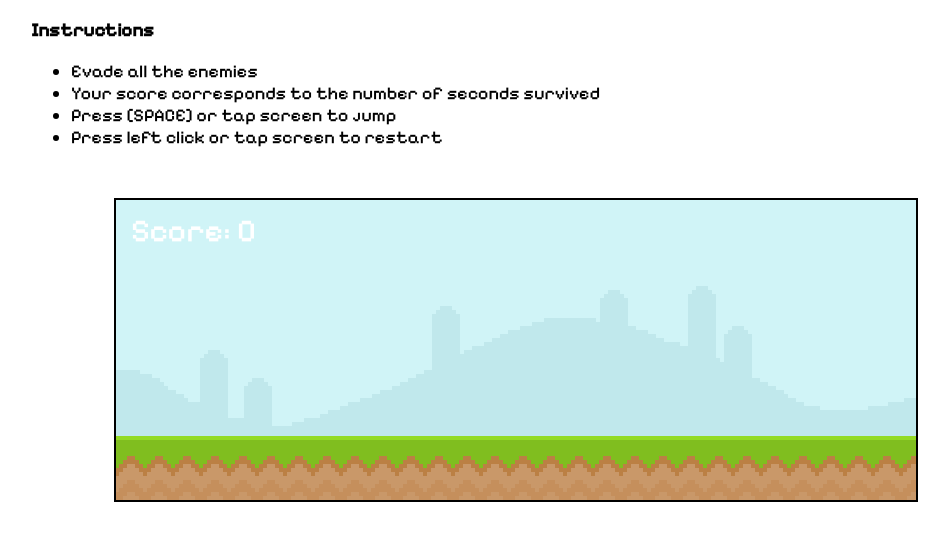
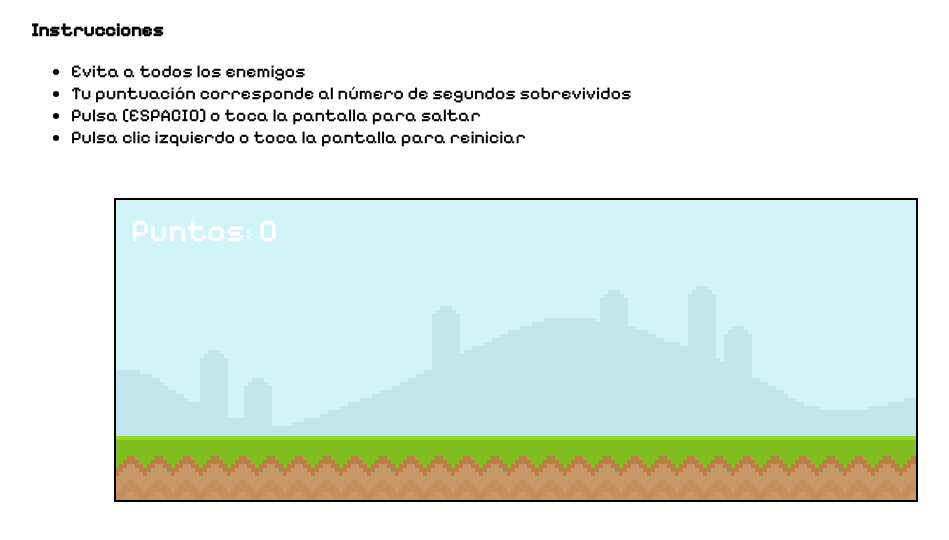
Before and after one commit to rob-Vega/endless-runner, a website built with Vite: page index.html in a window 1280 px wide. Shown: the part 62-602 px from the top of the page, without its empty margins (124-1073 px from the left). Built offline with nearby package versions, Linux system fonts and the light colour scheme; animation ran at ten frames a second; files whose address does not match are found by name.

Commit message:
game translated into spanish

```diff
--- a/index.html
+++ b/index.html
@@ -16,12 +16,12 @@
   <body>
     <main>
       <h1>Endless Runner</h1>
-      <h3>Instructions</h3>
+      <h3>Instrucciones</h3>
       <ul>
-        <li>Evade all the enemies</li>
-        <li>Your score corresponds to the number of seconds survived</li>
-        <li>Press [SPACE] or tap screen to jump</li>
-        <li>Press left click or tap screen to restart</li>
+        <li>Evita a todos los enemigos</li>
+        <li>Tu puntuación corresponde al número de segundos sobrevividos</li>
+        <li>Pulsa [ESPACIO] o toca la pantalla para saltar</li>
+        <li>Pulsa clic izquierdo o toca la pantalla para reiniciar</li>
       </ul>
     </main>
     <script type="module" src="/main.js"></script>
--- a/main.js
+++ b/main.js
@@ -80,7 +80,7 @@ function create() {
   enemies = this.physics.add.group();
 
   // Text
-  scoreText = this.add.text(15, 15, "Score: 0", {
+  scoreText = this.add.text(15, 15, "Puntos: 0", {
     fill: "#fff",
     font: "500 32px PixelifySans",
   });
@@ -184,7 +184,7 @@ function spawnEnemyWithRandomDelay() {
 
 function addScore() {
   score += 1;
-  scoreText.setText(`Score: ${score}`);
+  scoreText.setText(`Puntos: ${score}`);
 }
 
 function hit() {
```
